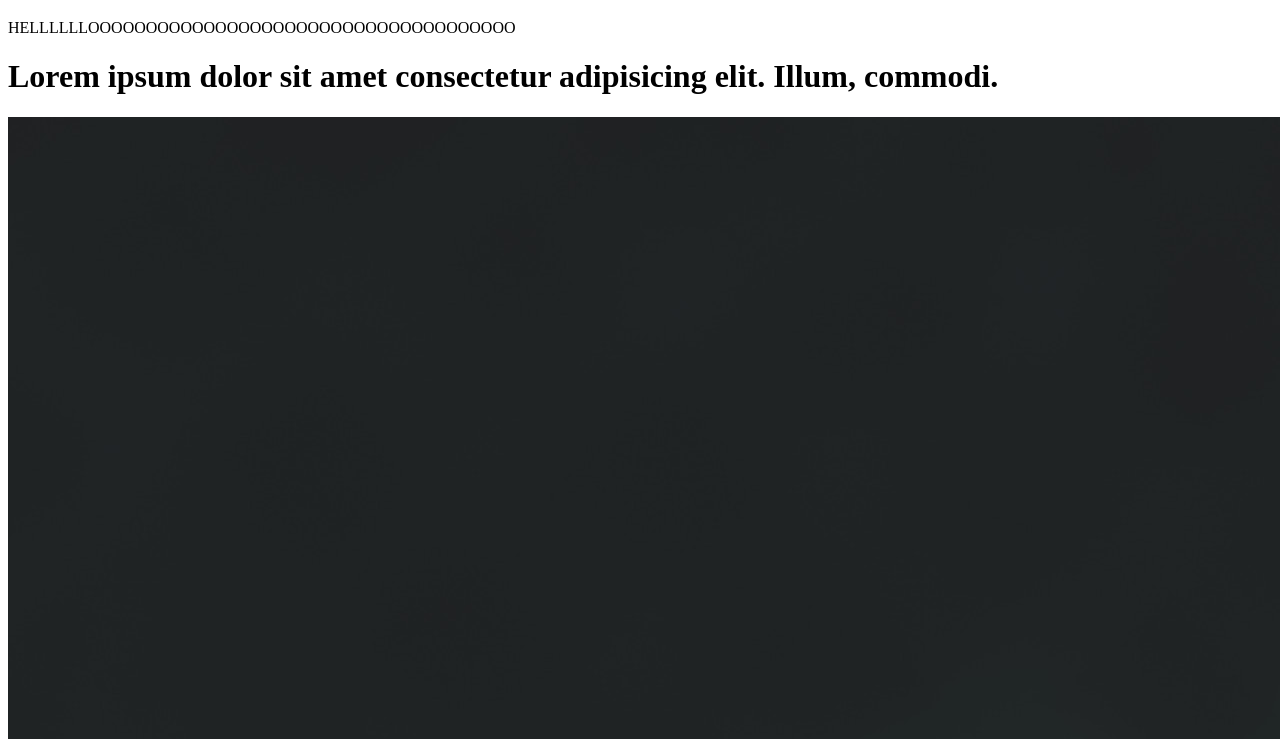
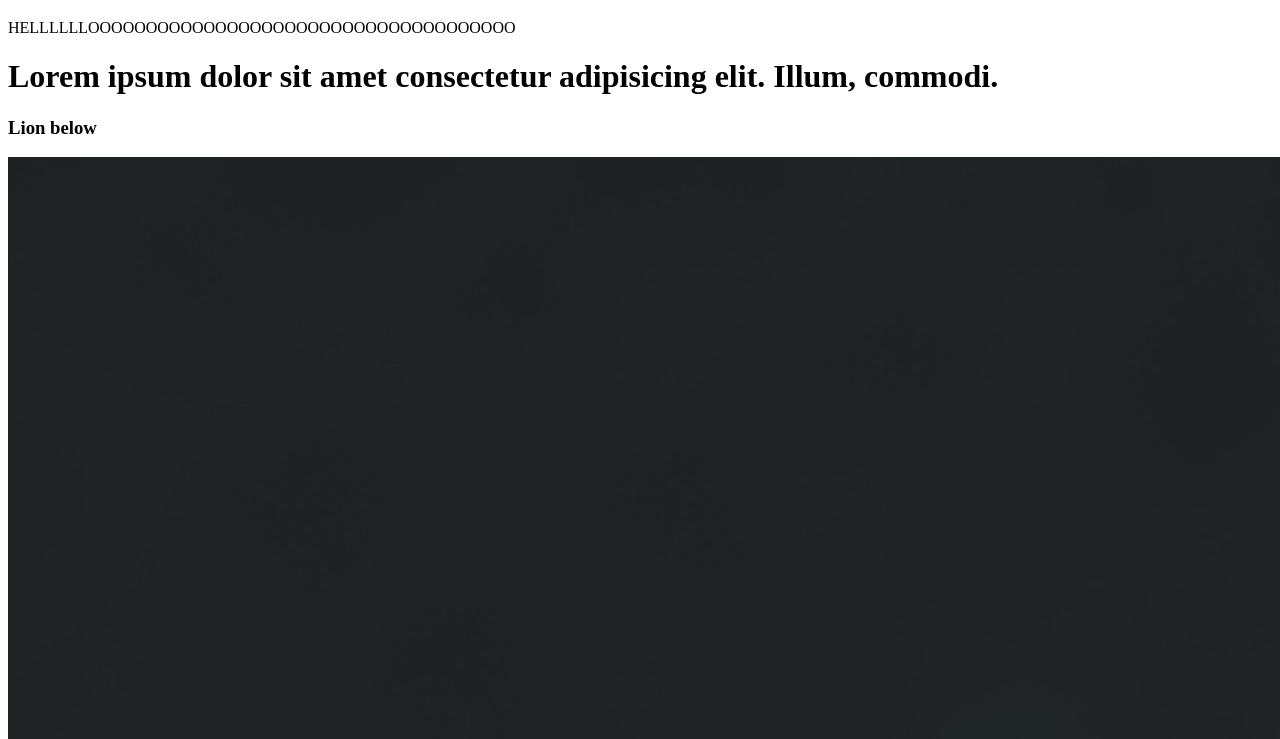
Before and after one commit to faizkhan77/TestingGit, a plain HTML site: page index.html in a window 1280 px wide. Shown: the part 61-800 px from the top of the page. Drawn offline with Linux system fonts and the light colour scheme.

Commit message:
added h3 saying lion image

```diff
--- a/index.html
+++ b/index.html
@@ -11,6 +11,8 @@
 
     <h1>Lorem ipsum dolor sit amet consectetur adipisicing elit. Illum, commodi.</h1>
 
+    <h3>Lion below</h3>
     <img src="lion.jpg" alt="lion">
+
 </body>
 </html>
```
